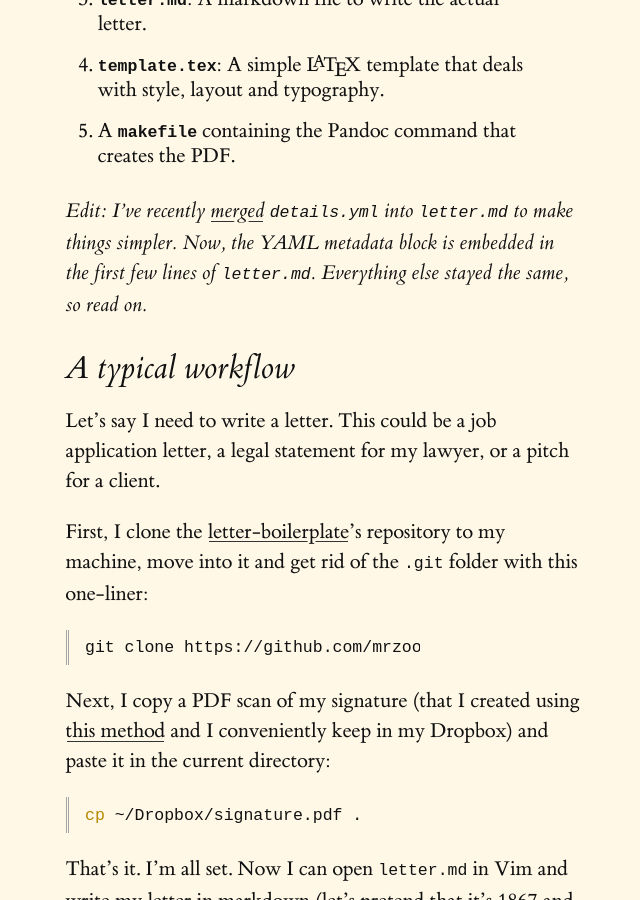
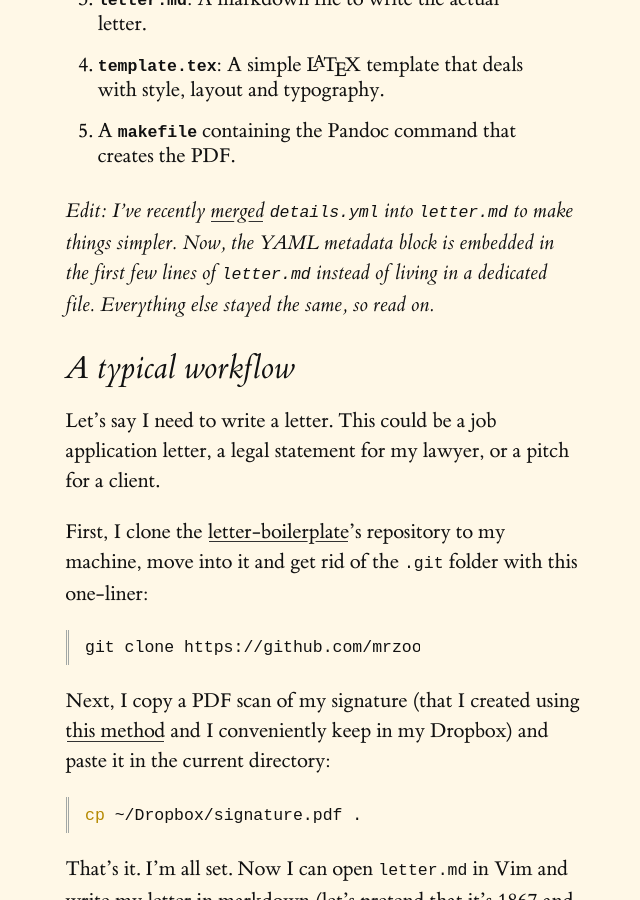
Before and after one commit to mrzool/mrzool.github.io, a Jekyll site: the page built from _posts/2015-11-24-typesetting-automation.md, in a window 1280 px wide and 900 px high, scrolled down 1747 px. Shown: the whole window, without its empty margins (252-892 px from the left). Built offline with Jekyll 4.4.1, drawn with Linux system fonts in a browser that asks for light colours.

Commit message:
Further clarify

```diff
--- a/_posts/2015-11-24-typesetting-automation.md
+++ b/_posts/2015-11-24-typesetting-automation.md
@@ -33,7 +33,7 @@
 4. **`template.tex`**: A simple <span class="latex">L<sup>a</sup>T<sub>e</sub>X</span> template that deals with style, layout and typography.
 5. A **`makefile`** containing the Pandoc command that creates the PDF.
 
-*Edit: I've recently [merged](https://github.com/mrzool/letter-boilerplate/commit/4390e501534270a10d6f38efda4fdf1cb1575004) `details.yml` into `letter.md` to make things simpler. Now, the YAML metadata block is embedded in the first few lines of `letter.md`. Everything else stayed the same, so read on.*
+*Edit: I've recently [merged](https://github.com/mrzool/letter-boilerplate/commit/4390e501534270a10d6f38efda4fdf1cb1575004) `details.yml` into `letter.md` to make things simpler. Now, the YAML metadata block is embedded in the first few lines of `letter.md` instead of living in a dedicated file. Everything else stayed the same, so read on.*
 
 ## A typical workflow
 
```
